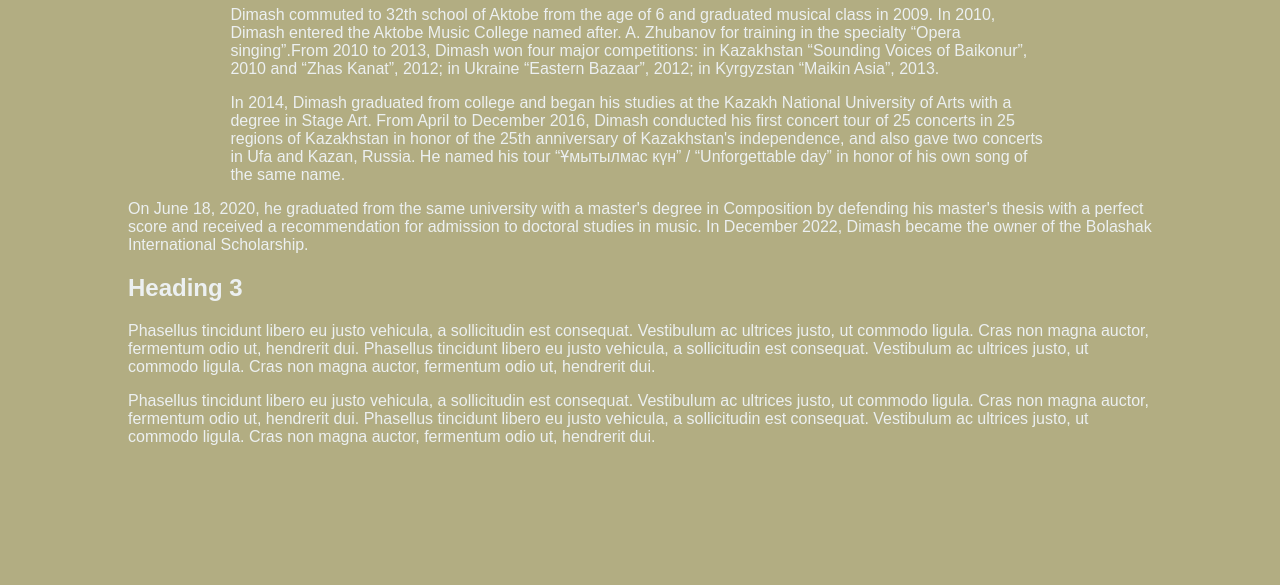
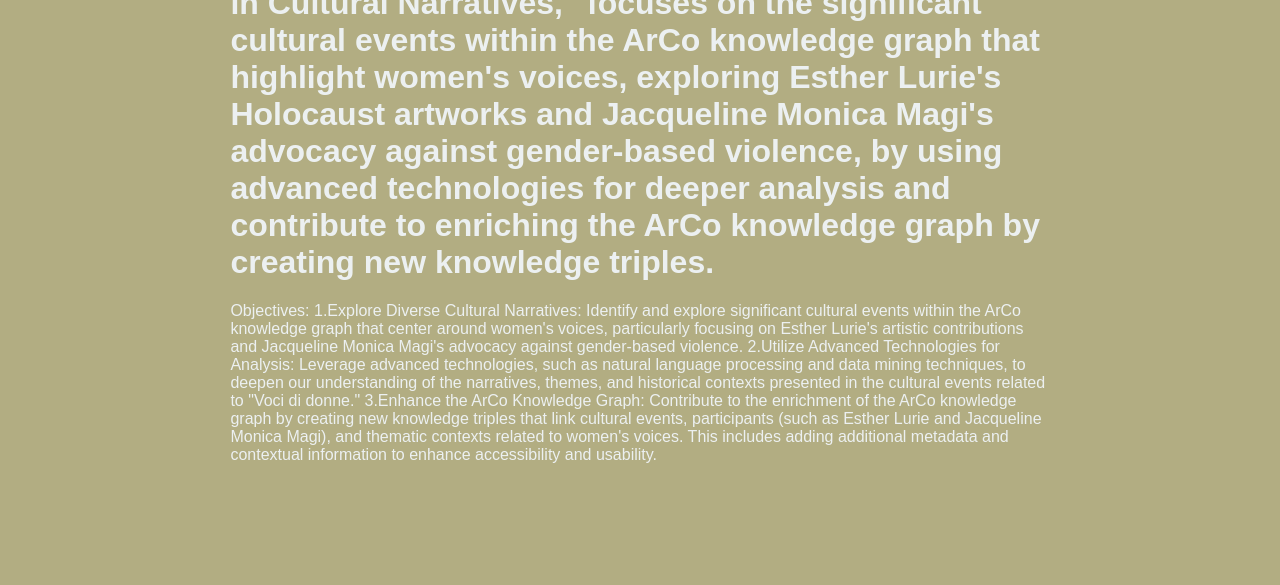
Before and after one commit to khnellya/khnellya.github.io, a plain HTML site: page report.html in a window 1280 px wide. Shown: the part 215-800 px from the top of the page. Drawn offline with Linux system fonts and the light colour scheme.

Commit message:
Update report.html

```diff
--- a/report.html
+++ b/report.html
@@ -60,30 +60,32 @@
             <p>
                  </nav>
     <div class="container">
-        <h1>Education </h1>
+        <h1> Methodology
+
+Our project "Exploring Women's Voices in Cultural Narratives," focuses on the significant cultural events within the ArCo knowledge graph that highlight women's voices, exploring Esther Lurie's Holocaust artworks and Jacqueline Monica Magi's advocacy against gender-based violence, by using advanced technologies for deeper analysis and contribute to enriching the ArCo knowledge graph by creating new knowledge triples.  </h1>
         <div class="paragraph">
             <p>
-Dimash commuted to 32th school of Aktobe from the age of 6 and graduated musical class in 2009.
-
-In 2010, Dimash entered the Aktobe Music College named after. A. Zhubanov for training in the specialty “Opera singing”.From 2010 to 2013, Dimash won four major competitions: in Kazakhstan “Sounding Voices of Baikonur”, 2010 and “Zhas Kanat”, 2012; in Ukraine “Eastern Bazaar”, 2012; in Kyrgyzstan “Maikin Asia”, 2013.
             </p>
         </div>
         <p>
-In 2014, Dimash graduated from college and began his studies at the Kazakh National University of Arts with a degree in Stage Art.
-From April to December 2016, Dimash conducted his first concert tour of 25 concerts in 25 regions of Kazakhstan in honor of the 25th anniversary of Kazakhstan's independence, and also gave two concerts in Ufa and Kazan, Russia. He named his tour “Ұмытылмас күн” / “Unforgettable day” in honor of his own song of the same name.
+Objectives:
+
+1.Explore Diverse Cultural Narratives:
+
+Identify and explore significant cultural events within the ArCo knowledge graph that center around women's voices, particularly focusing on Esther Lurie's artistic contributions and Jacqueline Monica Magi's advocacy against gender-based violence.
+
+2.Utilize Advanced Technologies for Analysis:
+
+Leverage advanced technologies, such as natural language processing and data mining techniques, to deepen our understanding of the narratives, themes, and historical contexts presented in the cultural events related to "Voci di donne."
+
+3.Enhance the ArCo Knowledge Graph:
+
+Contribute to the enrichment of the ArCo knowledge graph by creating new knowledge triples that link cultural events, participants (such as Esther Lurie and Jacqueline Monica Magi), and thematic contexts related to women's voices. This includes adding additional metadata and contextual information to enhance accessibility and usability.
        </p>
 
        </p>
       </div>
-On June 18, 2020, he graduated from the same university with a master's degree in Composition by defending his master's thesis with a perfect score and received a recommendation for admission to doctoral studies in music.
-In December 2022, Dimash became the owner of the Bolashak International Scholarship.
-        <h2>Heading 3</h2>
-        <p>
-            Phasellus tincidunt libero eu justo vehicula, a sollicitudin est consequat. Vestibulum ac ultrices justo, ut commodo ligula. Cras non magna auctor, fermentum odio ut, hendrerit dui. Phasellus tincidunt libero eu justo vehicula, a sollicitudin est consequat. Vestibulum ac ultrices justo, ut commodo ligula. Cras non magna auctor, fermentum odio ut, hendrerit dui.
-        </p>
-        <p>
-            Phasellus tincidunt libero eu justo vehicula, a sollicitudin est consequat. Vestibulum ac ultrices justo, ut commodo ligula. Cras non magna auctor, fermentum odio ut, hendrerit dui. Phasellus tincidunt libero eu justo vehicula, a sollicitudin est consequat. Vestibulum ac ultrices justo, ut commodo ligula. Cras non magna auctor, fermentum odio ut, hendrerit dui.
-        </p>
+
     </div>
 </body>
 </html>
```
